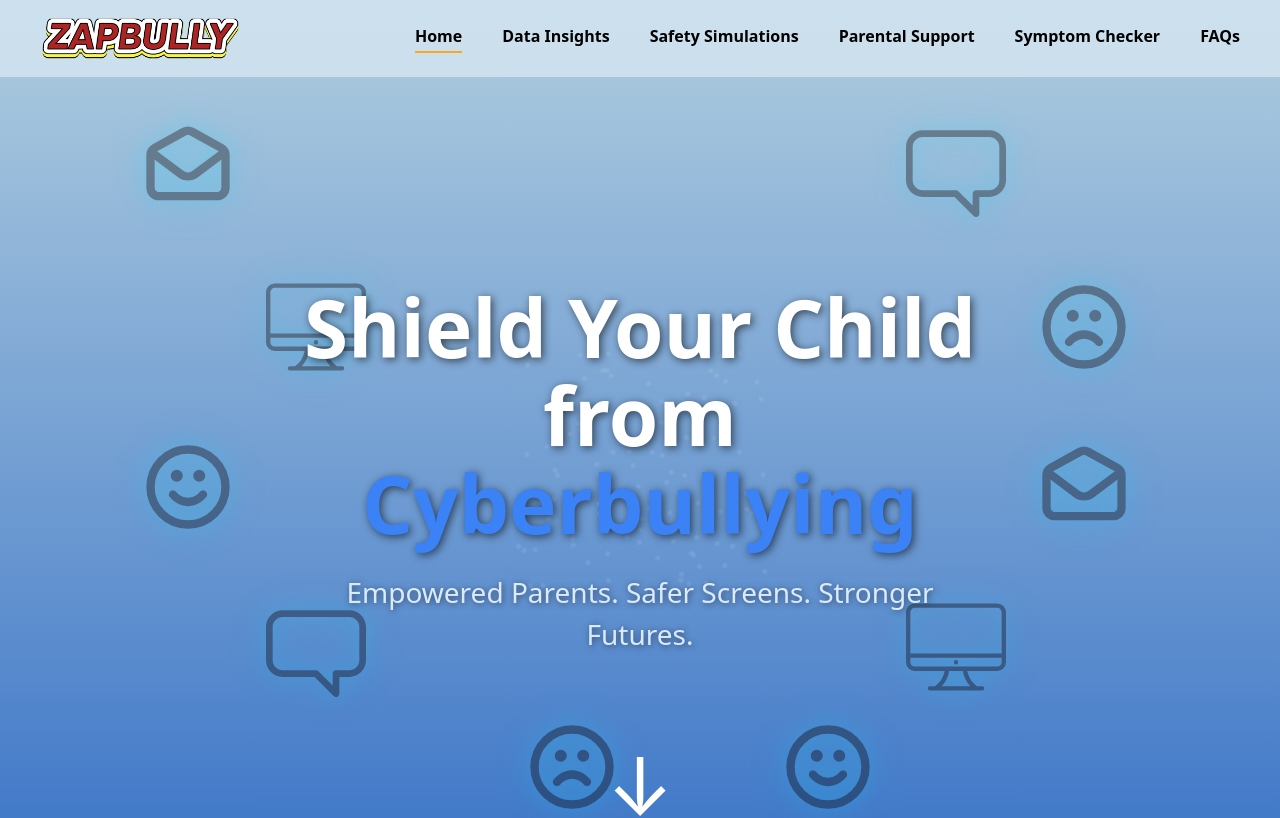
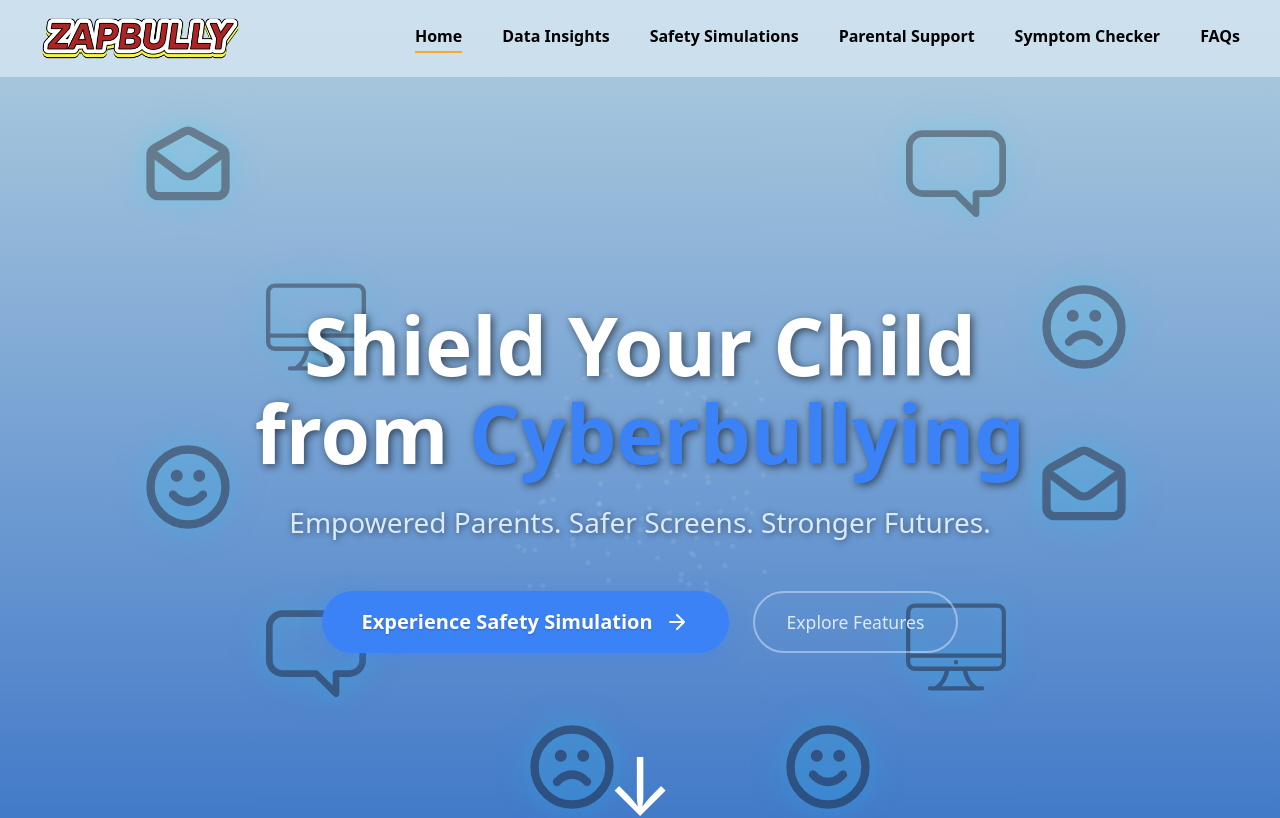
Before and after one commit to YiyangF/FOSTERING-DIGITAL-CITIZENSHIP, a Vue app in the folder frontend/zapbully/: page / in a window 1280 px wide. Shown: the top 818 px of the page. Built offline with nearby package versions, Linux system fonts and the light colour scheme.

Commit message:
add button on home page

```diff
--- a/frontend/zapbully/src/views/Homeview.vue
+++ b/frontend/zapbully/src/views/Homeview.vue
@@ -19,12 +19,25 @@
       />
     </div>
 
-    <div class="hero-text">
-      <h1>
-        Shield Your Child from
-        <span class="highlight zap">Cyberbullying</span>
-      </h1>
-      <p>Empowered Parents. Safer Screens. Stronger Futures.</p>
+    <div class="hero-content">
+      <div class="hero-text">
+        <h1>
+          Shield Your Child from
+          <span class="highlight zap">Cyberbullying</span>
+        </h1>
+        <p class="subtitle">Empowered Parents. Safer Screens. Stronger Futures.</p>
+        <div class="cta-group">
+          <button class="primary-cta" @click="goToRoute('Simulator')">
+            <span>Experience Safety Simulation</span>
+            <svg width="24" height="24" viewBox="0 0 24 24" fill="none" xmlns="http://www.w3.org/2000/svg">
+              <path d="M5 12H19M19 12L12 5M19 12L12 19" stroke="currentColor" stroke-width="2" stroke-linecap="round" stroke-linejoin="round"/>
+            </svg>
+          </button>
+          <button class="secondary-cta" @click="scrollToFeatures">
+            Explore Features
+          </button>
+        </div>
+      </div>
     </div>
 
     <div class="arrow-container">
@@ -191,6 +204,12 @@ function goToRoute(routeName) {
   text-align: center;
 }
 
+.hero-content {
+  z-index: 2;
+  width: 100%;
+  padding: 0 2rem;
+}
+
 .particle-background {
   position: absolute;
   width: 100%;
@@ -256,16 +275,23 @@ function goToRoute(routeName) {
 }
 
 .hero-text {
-  z-index: 1;
-  max-width: 700px;
+  max-width: 800px;
+  margin: 0 auto;
 }
 
 .hero-text h1 {
-  font-size: 5rem;
+  font-size: 4rem;
   font-weight: 800;
   line-height: 1.1;
   color: #ffffff;
   text-shadow: 2px 2px 8px rgba(0, 0, 0, 0.6);
+  margin-bottom: 1.5rem;
+}
+
+@media (min-width: 768px) {
+  .hero-text h1 {
+    font-size: 5rem;
+  }
 }
 
 .hero-text .highlight {
@@ -292,11 +318,78 @@ function goToRoute(routeName) {
   100% { transform: scale(1); }
 }
 
-.hero-text p {
+.subtitle {
   font-size: 1.75rem;
   color: #dbeafe;
-  margin-top: 1.5rem;
+  margin-bottom: 3rem;
   text-shadow: 1px 1px 6px rgba(0, 0, 0, 0.5);
+}
+
+.cta-group {
+  display: flex;
+  flex-direction: column;
+  gap: 1.5rem;
+  align-items: center;
+  margin-top: 3rem;
+}
+
+@media (min-width: 640px) {
+  .cta-group {
+    flex-direction: row;
+    justify-content: center;
+  }
+}
+
+.primary-cta {
+  display: inline-flex;
+  align-items: center;
+  gap: 0.75rem;
+  padding: 1rem 2.5rem;
+  font-size: 1.25rem;
+  font-weight: 600;
+  color: white;
+  background-color: #3b82f6;
+  border: none;
+  border-radius: 50px;
+  cursor: pointer;
+  box-shadow: 0 4px 20px rgba(59, 130, 246, 0.35);
+  transition: all 0.3s ease;
+  text-shadow: 0 1px 2px rgba(0, 0, 0, 0.2);
+}
+
+.primary-cta:hover {
+  background-color: #2563eb;
+  transform: translateY(-2px);
+  box-shadow: 0 6px 24px rgba(59, 130, 246, 0.45);
+}
+
+.primary-cta:active {
+  transform: translateY(0);
+}
+
+.primary-cta svg {
+  transition: transform 0.3s ease;
+}
+
+.primary-cta:hover svg {
+  transform: translateX(4px);
+}
+
+.secondary-cta {
+  padding: 1rem 2rem;
+  font-size: 1.1rem;
+  font-weight: 500;
+  color: #dbeafe;
+  background-color: transparent;
+  border: 2px solid rgba(219, 234, 254, 0.5);
+  border-radius: 50px;
+  cursor: pointer;
+  transition: all 0.3s ease;
+}
+
+.secondary-cta:hover {
+  background-color: rgba(219, 234, 254, 0.1);
+  border-color: rgba(219, 234, 254, 0.8);
 }
 
 .arrow-container {
```
